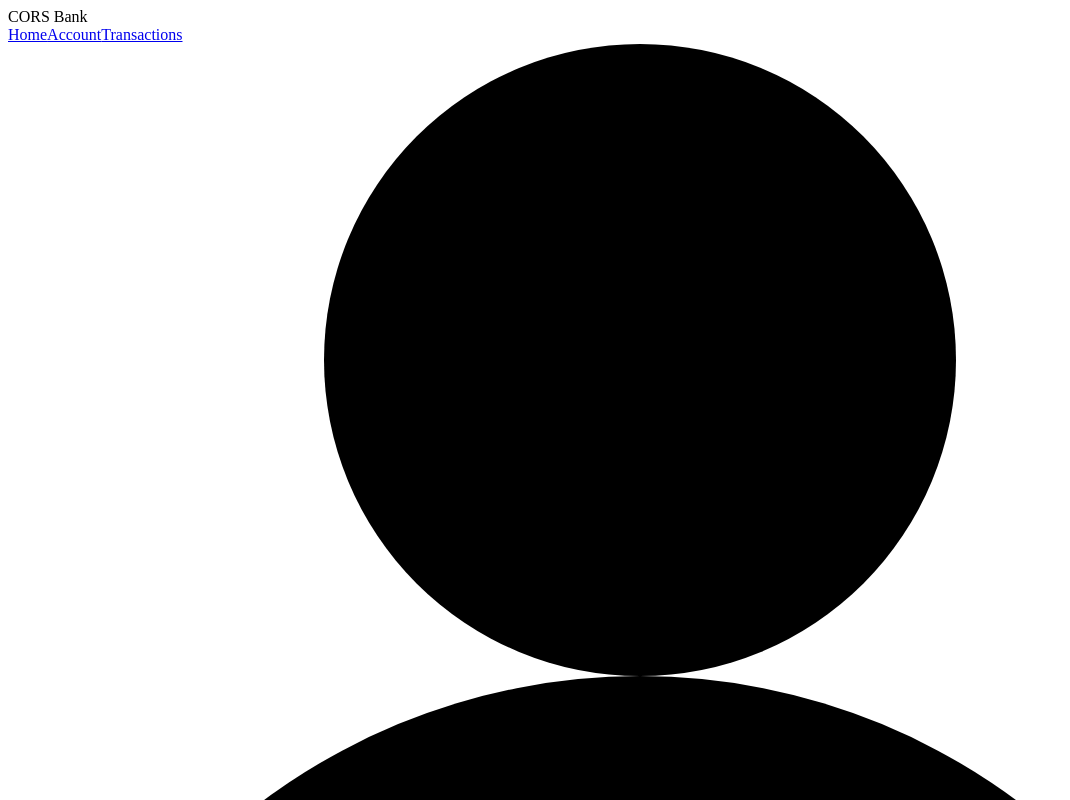
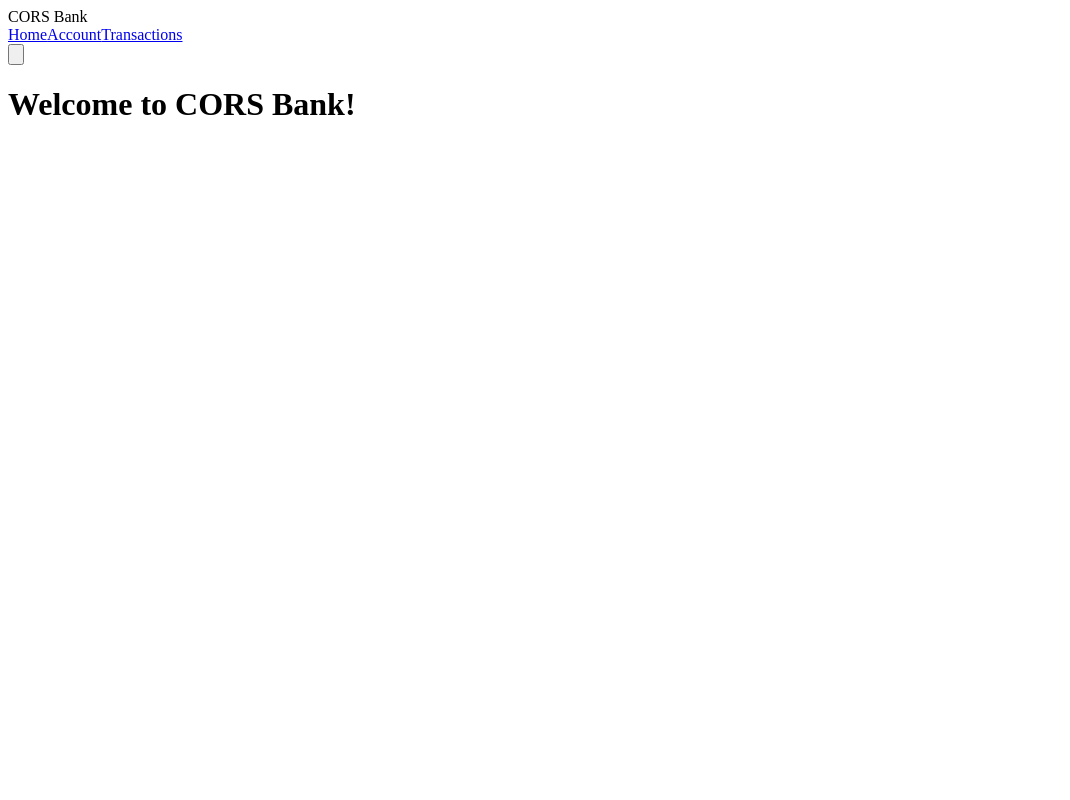
Before and after one commit to absreim/csrf-demo, a React app: page / in a window 1280 px wide. Shown: the top 800 px of the page, without its empty margins (0-1070 px from the left). Built offline with nearby package versions, Linux system fonts and the light colour scheme; no server answers; the HTML template or start-up script is replaced by a standard one.

Commit message:
Adjusted styling of auth widget icon and added close button.

```diff
--- a/client/public/style.css
+++ b/client/public/style.css
@@ -78,19 +78,25 @@ main {
   flex-direction: column;
 }
 
-.auth-widget-icon {
+.auth-widget-icon-button {
   border: solid;
   border-color: lightgreen;
+  padding: 0;
+}
+
+.auth-widget-icon-button:hover {
+  border-color: white;
+}
+
+.auth-widget-icon {
   width: 3em;
   height: 3em;
-}
-
-.auth-widget-icon:hover {
-  border-color: white;
+  display: block;
 }
 
 .auth-widget-icon__figure {
   stroke: green;
+  stroke-width: 4px;
 }
 
 .auth-widget-icon__figure--hollow {
@@ -100,3 +106,19 @@ main {
 .auth-widget-icon__figure--filled {
   fill: green;
 }
+
+.close-button {
+  padding: 0;
+  border: none;
+}
+
+.close-button-icon {
+  width: 1.5em;
+  height: 1.5em;
+  display: block;
+}
+
+.close-button-icon-lines {
+  stroke: red;
+  stroke-width: 4px;
+}
--- a/client/src/components/auth/auth-widget-icon.jsx
+++ b/client/src/components/auth/auth-widget-icon.jsx
@@ -1,12 +1,13 @@
 import React from 'react'
 
 const AuthWidgetIcon = (props) => {
-  const {outerClass, headClass, bodyClass, clickHandler} = props
+  const {outerClass, headClass, bodyClass, viewBox} = props
   return (
     <svg
       className={outerClass} xmlns="http://www.w3.org/2000/svg"
-      viewBox="0 0 72 72" onClick={clickHandler}
+      viewBox={viewBox}
     >
+      <title>Authorization Widget Menu Toggle Icon</title>
       <circle className={headClass} cx="36" cy="18" r="18" />
       <path className={bodyClass} d="M36,72H0a36,36,0,0,1,72,0Z" />
     </svg>
--- a/client/src/components/auth/auth-widget.jsx
+++ b/client/src/components/auth/auth-widget.jsx
@@ -4,6 +4,7 @@ import {connect} from 'react-redux'
 import Login from './login'
 import Signup from './signup'
 import AuthWidgetIcon from './auth-widget-icon'
+import CloseIcon from './close-icon'
 import {logout, me} from '../../store/user'
 
 const MAINMENU = 'MAINMENU'
@@ -90,7 +91,15 @@ class UnconnectedAuthWidget extends Component {
         <div className="auth-widget-dropdown">
           <nav className="auth-widget-nav">
             {expandedAreaAddtlButtons}
-            <button type="button" onClick={this.dismissForm}>Close</button>
+            <button
+              type="button" onClick={this.dismissForm}
+              className="close-button"
+            >
+              <CloseIcon
+                viewBox="-2 -2 40 40" outerClass="close-button-icon"
+                lineClass="close-button-icon-lines"
+              />
+            </button>
           </nav>
           {expandedAreaBody}
         </div>
@@ -102,10 +111,15 @@ class UnconnectedAuthWidget extends Component {
       'auth-widget-icon__figure--hollow'
     return (
       <div>
-        <AuthWidgetIcon
-          outerClass="auth-widget-icon" headClass={iconFigureClass}
-          bodyClass={iconFigureClass} clickHandler={this.toggleMenu}
-        />
+        <button
+          type="button" className="auth-widget-icon-button"
+          onClick={this.toggleMenu}
+        >
+          <AuthWidgetIcon
+            outerClass="auth-widget-icon" headClass={iconFigureClass}
+            bodyClass={iconFigureClass} viewBox="-2 -2 76 76"
+          />
+        </button>
         {expandedArea}
       </div>
     )
--- /dev/null
+++ b/client/src/components/auth/close-icon.jsx
@@ -0,0 +1,17 @@
+import React from 'react'
+
+const CloseIcon = props => {
+  const {outerClass, lineClass, viewBox} = props
+  return (
+    <svg
+      xmlns="http://www.w3.org/2000/svg"
+      viewBox={viewBox} className={outerClass}
+    >
+      <title>Auth Menu Close Button Image</title>
+      <line className={lineClass} x2="36" y2="36" />
+      <line className={lineClass} y1="36" x2="36" />
+    </svg>
+  )
+}
+
+export default CloseIcon
```
